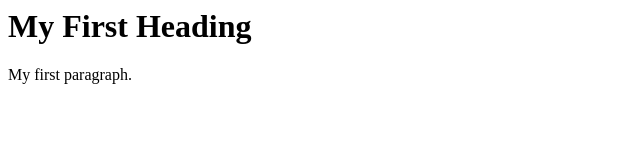
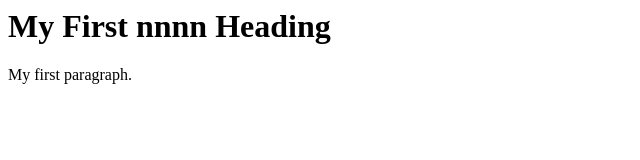
Before and after one commit to jacenturi/masterclass, a plain HTML site: page index.html in a window 1280 px wide. Shown: the whole page, without its empty margins (0-640 px from the left). Drawn offline with Linux system fonts and the light colour scheme.

Commit message:
Update index.html

```diff
--- a/index.html
+++ b/index.html
@@ -1,7 +1,7 @@
 <html>
 <body>
 
-<h1>My First Heading</h1>
+<h1>My First nnnn Heading</h1>
 <p>My first paragraph.</p>
 
 </body>
```
